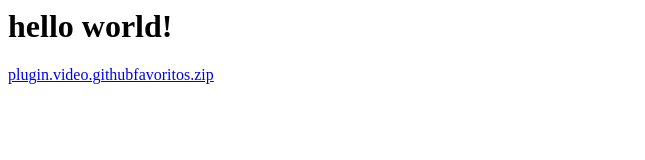
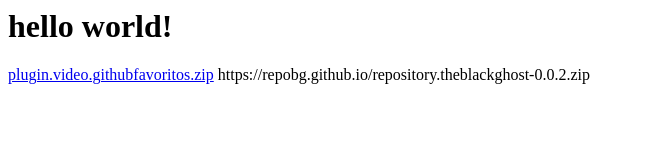
Before and after one commit to Thregarth/one, a plain HTML site: page index.html in a window 1280 px wide. Shown: the whole page, without its empty margins (0-645 px from the left). Drawn offline with Linux system fonts and the light colour scheme.

Commit message:
Update index.html

```diff
--- a/index.html
+++ b/index.html
@@ -1,2 +1,3 @@
 <h1>hello world!</h1>
 <a href="plugin.video.githubfavoritos.zip">plugin.video.githubfavoritos.zip</a>
+https://repobg.github.io/repository.theblackghost-0.0.2.zip
```
